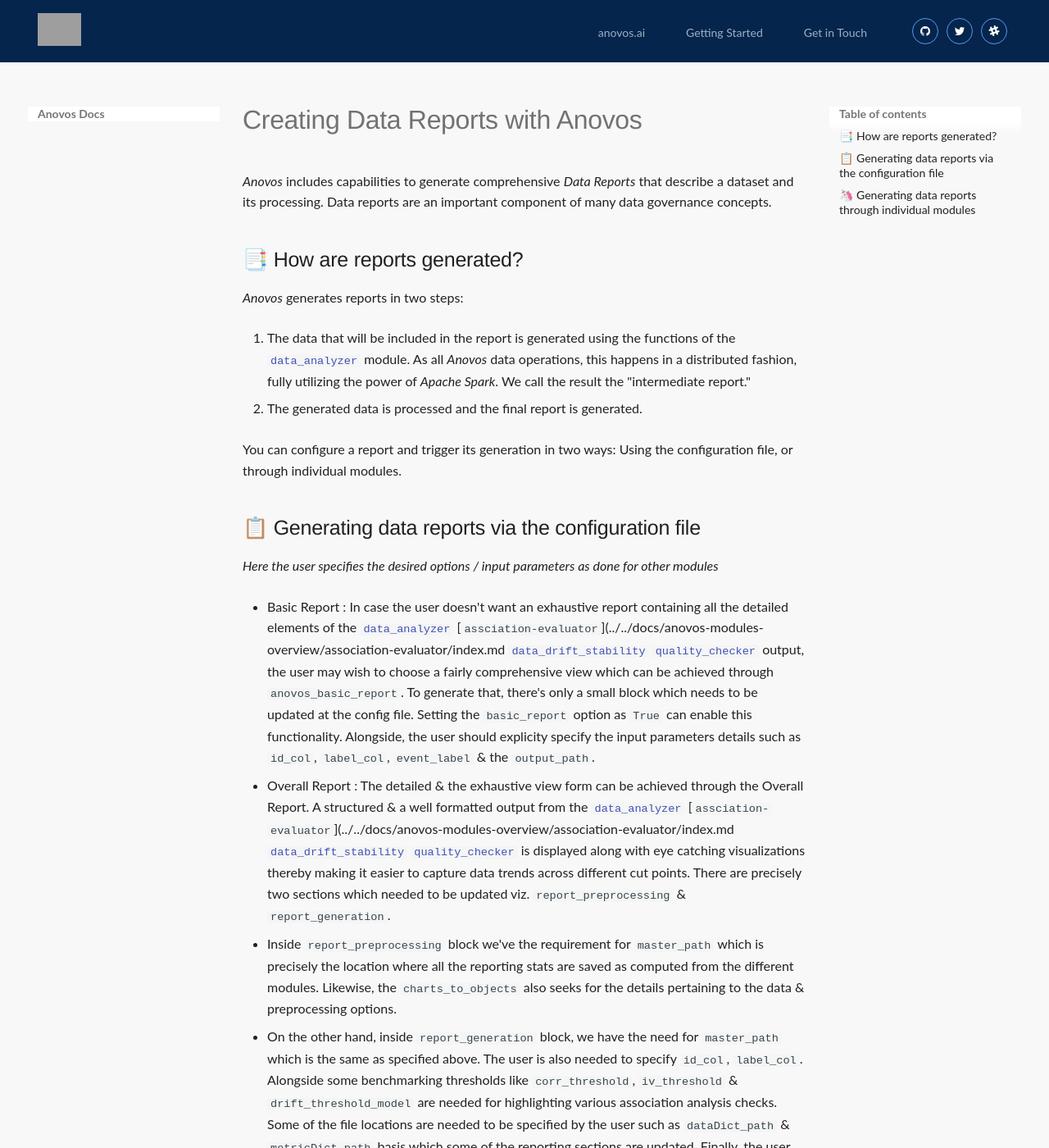
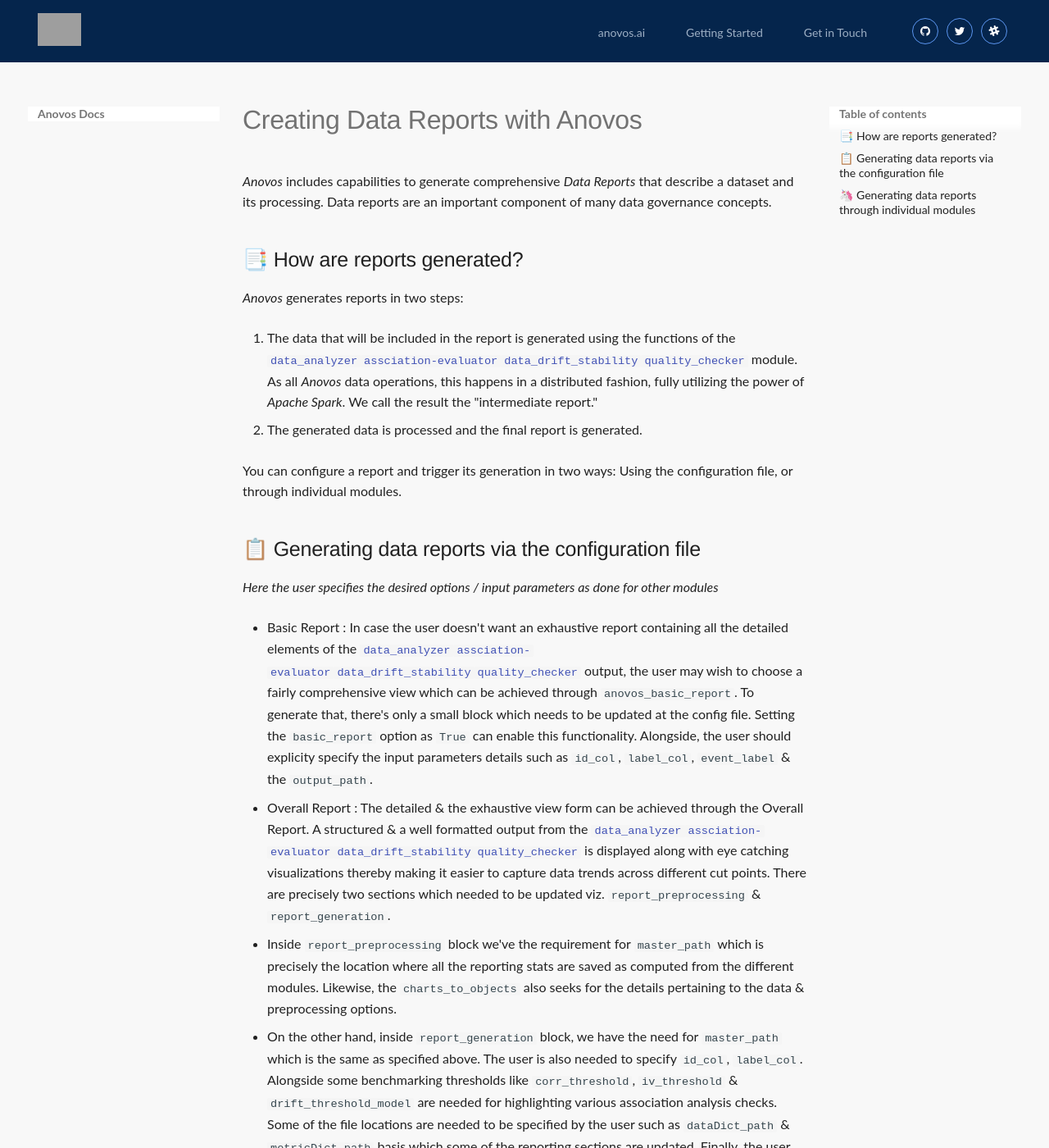
Before and after one commit to anovos/anovos-docs, an MkDocs documentation site: the page built from docs/using-anovos/data-reports/overview.md, in a window 1280 px wide and 1400 px high. Shown: the whole window at 82% size. Built offline with MkDocs 1.6.1 and Material for MkDocs 9.7.7, drawn with Linux system fonts in a browser that asks for light colours; grey boxes are pictures that could not be loaded.

Commit message:
Update overview.md
further edits to add module links

```diff
--- a/docs/using-anovos/data-reports/overview.md
+++ b/docs/using-anovos/data-reports/overview.md
@@ -8,7 +8,7 @@
 _Anovos_ generates reports in two steps:
 
 1. The data that will be included in the report is generated using the functions of the
-   [`data_analyzer`](../../docs/anovos-modules-overview/data-analyzer/index.md) module.
+   [`data_analyzer`](../../docs/anovos-modules-overview/data-analyzer/index.md)[`assciation-evaluator`](../../docs/anovos-modules-overview/association-evaluator/index.md)[`data_drift_stability`](../../docs/anovos-modules-overview/data_drift_and_stability_index/index.md)[`quality_checker`](../../docs/anovos-modules-overview/quality-checker/index.md) module.
    As all _Anovos_ data operations, this happens in a distributed fashion,
    fully utilizing the power of _Apache Spark_.
    We call the result the "intermediate report."
@@ -22,9 +22,9 @@
 
 *Here the user specifies the desired options / input parameters as done for other modules*
 
-- Basic Report : In case the user doesn't want an exhaustive report containing all the detailed elements of the [`data_analyzer`](../../docs/anovos-modules-overview/data-analyzer/index.md) [`assciation-evaluator`](../../docs/anovos-modules-overview/association-evaluator/index.md [`data_drift_stability`](../../docs/anovos-modules-overview/data_drift_and_stability_index/index.md) [`quality_checker`](../../docs/anovos-modules-overview/quality-checker/index.md) output, the user may wish to choose a fairly comprehensive view which can be achieved through `anovos_basic_report`. To generate that, there's only a small block which needs to be updated at the config file. Setting the `basic_report` option as `True` can enable this functionality. Alongside, the user should explicity specify the input parameters details such as `id_col`, `label_col`, `event_label` & the `output_path`.
+- Basic Report : In case the user doesn't want an exhaustive report containing all the detailed elements of the [`data_analyzer`](../../docs/anovos-modules-overview/data-analyzer/index.md)[`assciation-evaluator`](../../docs/anovos-modules-overview/association-evaluator/index.md)[`data_drift_stability`](../../docs/anovos-modules-overview/data_drift_and_stability_index/index.md)[`quality_checker`](../../docs/anovos-modules-overview/quality-checker/index.md) output, the user may wish to choose a fairly comprehensive view which can be achieved through `anovos_basic_report`. To generate that, there's only a small block which needs to be updated at the config file. Setting the `basic_report` option as `True` can enable this functionality. Alongside, the user should explicity specify the input parameters details such as `id_col`, `label_col`, `event_label` & the `output_path`.
 
-- Overall Report : The detailed & the exhaustive view form can be achieved through the Overall Report. A structured & a well formatted output from the [`data_analyzer`](../../docs/anovos-modules-overview/data-analyzer/index.md) [`assciation-evaluator`](../../docs/anovos-modules-overview/association-evaluator/index.md [`data_drift_stability`](../../docs/anovos-modules-overview/data_drift_and_stability_index/index.md) [`quality_checker`](../../docs/anovos-modules-overview/quality-checker/index.md) is displayed along with eye catching visualizations thereby making it easier to capture data trends across different cut points. There are precisely two sections which needed to be updated viz. `report_preprocessing` & `report_generation`.
+- Overall Report : The detailed & the exhaustive view form can be achieved through the Overall Report. A structured & a well formatted output from the [`data_analyzer`](../../docs/anovos-modules-overview/data-analyzer/index.md)[`assciation-evaluator`](../../docs/anovos-modules-overview/association-evaluator/index.md)[`data_drift_stability`](../../docs/anovos-modules-overview/data_drift_and_stability_index/index.md)[`quality_checker`](../../docs/anovos-modules-overview/quality-checker/index.md) is displayed along with eye catching visualizations thereby making it easier to capture data trends across different cut points. There are precisely two sections which needed to be updated viz. `report_preprocessing` & `report_generation`.
    - Inside `report_preprocessing` block we've the requirement for `master_path` which is precisely the location where all the reporting stats are saved as computed from the different modules. Likewise, the `charts_to_objects` also seeks for the details pertaining to the data & preprocessing options.
    - On the other hand, inside `report_generation` block, we have the need for `master_path` which is the same as specified above. The user is also needed to specify `id_col`, `label_col`. Alongside some benchmarking thresholds like `corr_threshold`, `iv_threshold` & `drift_threshold_model` are needed for highlighting various association analysis checks. Some of the file locations are needed to be specified by the user such as `dataDict_path` & `metricDict_path` basis which some of the reporting sections are updated. Finally, the user can specify the `final_report_path` where the report would be saved.
 
```
